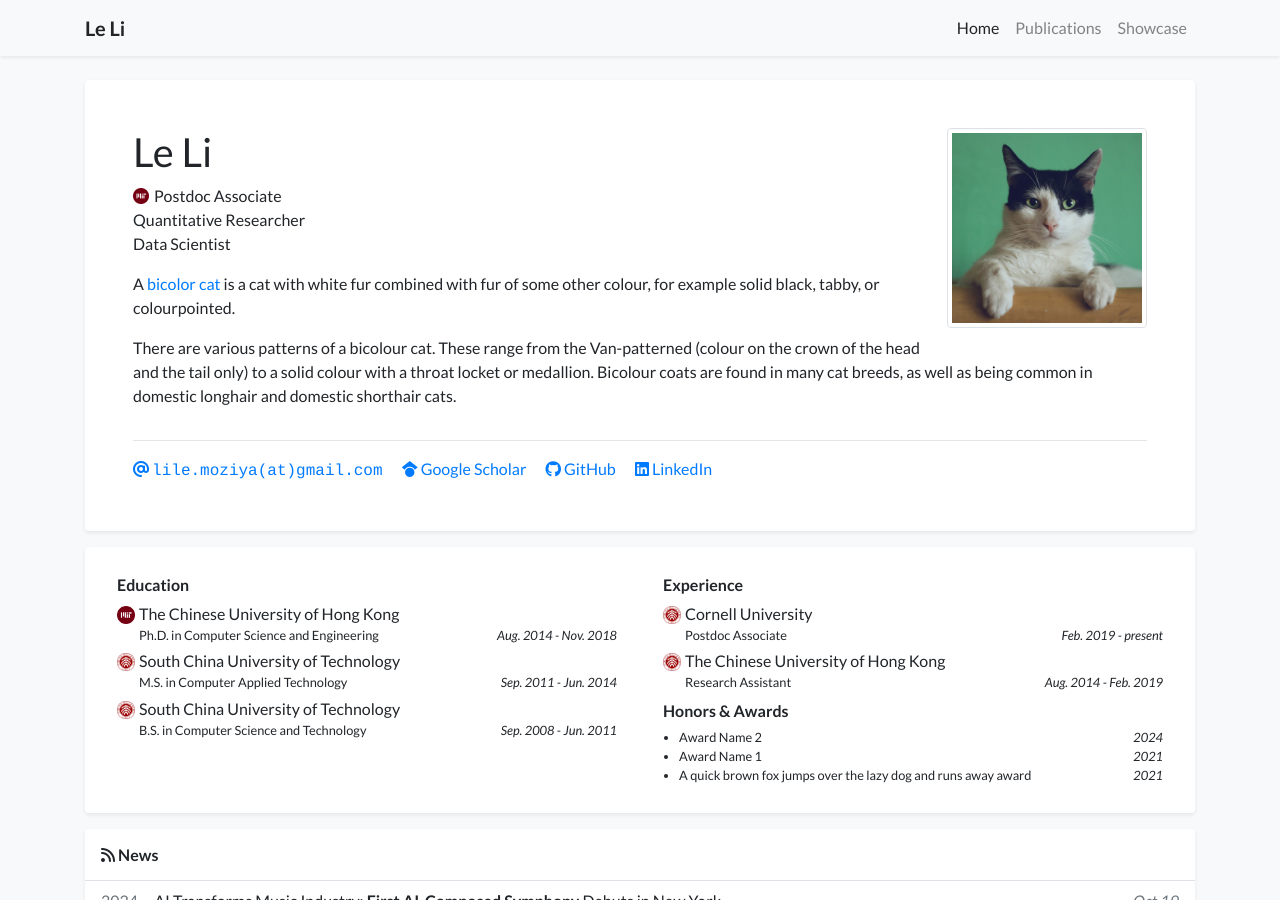
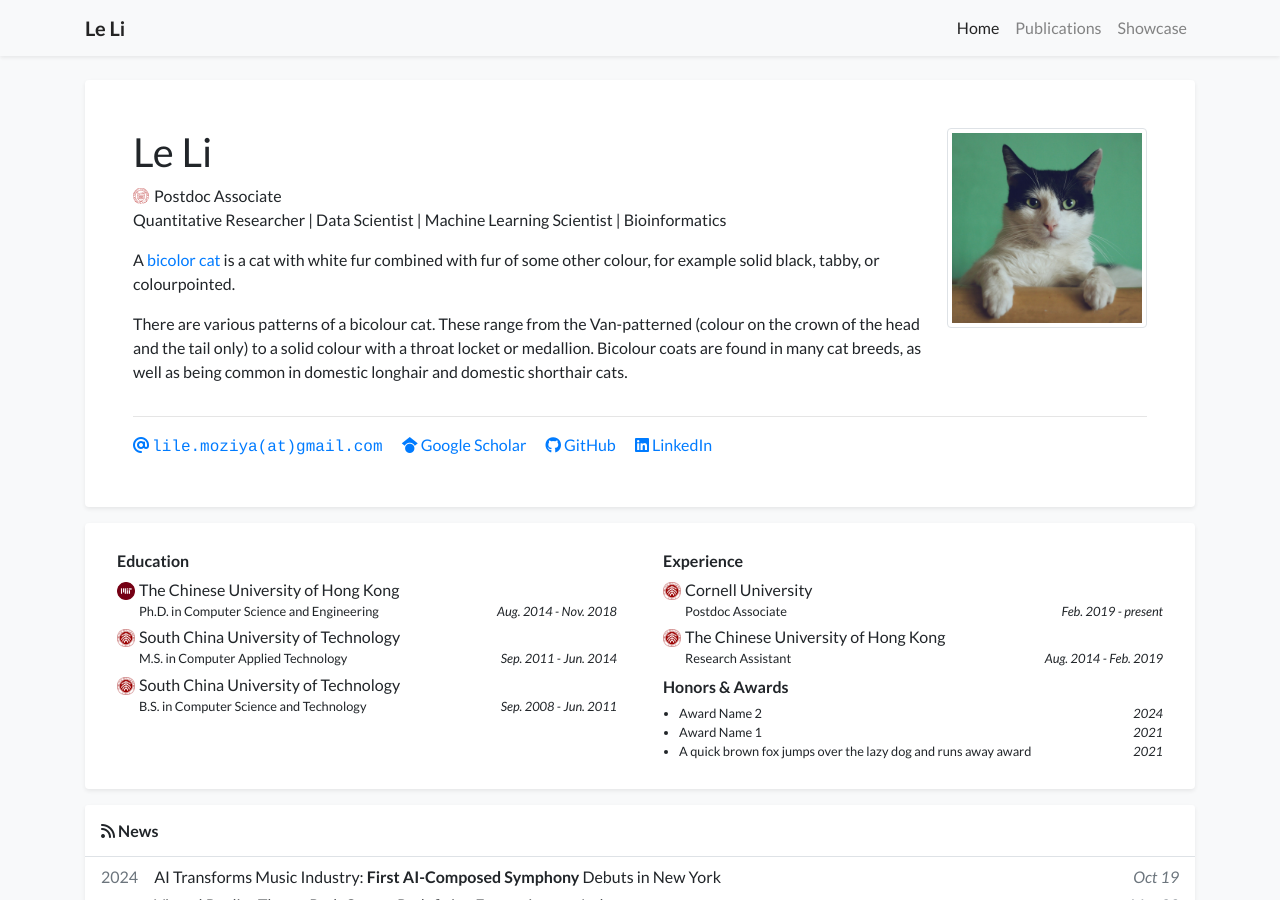
Before and after one commit to moziya/moziya, a Jekyll site: the page built from index.html, in a window 1280 px wide and 900 px high. Built offline with Jekyll 4.4.1, drawn with Linux system fonts in a browser that asks for light colours; nearby versions of some CDN libraries; a style sheet for code colours, icons or effects is not loaded.

Commit message:
Add new logo

```diff
--- a/_data/profile.yml
+++ b/_data/profile.yml
@@ -3,10 +3,9 @@ secondary_name: ""
 navbar_name: "Le Li"
 
 positions:
-- logo: /assets/images/badges/MIT_Social_circle.png  # Logo is optional
+- logo: /assets/images/badges/Cornell_University_seal.svg  # Logo is optional
   name: Postdoc Associate
-- name: Quantitative Researcher
-- name: Data Scientist
+- name: Quantitative Researcher | Data Scientist | Machine Learning Scientist | Bioinformatics
 
 
 email: "lile.moziya@gmail.com"
```
Also changed, not shown: assets/images/badges/Cornell_University_seal.svg (added).
